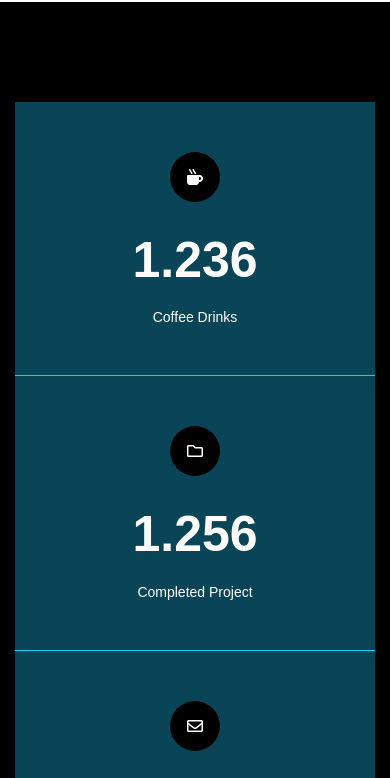
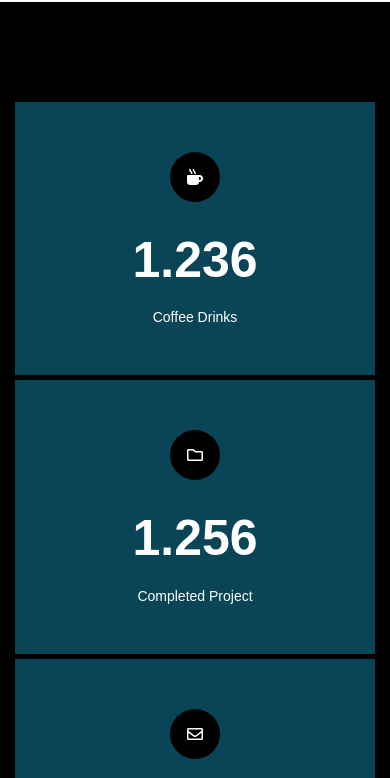
Before and after one commit to melbasha/temp-2-design, a plain HTML site: page index.html in a window 390 px wide. Shown: the part 7136-7914 px from the top of the page. Drawn offline with Linux system fonts and the light colour scheme.

Commit message:
add border betwen section

```diff
--- a/css/kasper.css
+++ b/css/kasper.css
@@ -653,7 +653,7 @@ header .form i{
 @media (max-width:767px) {
     .states .box{
         flex-basis: 100%;
-        border-bottom: 1px solid var(--main-color);
+        border-bottom: 5px solid black;
     }
 }
 
```
Also changed, not shown: index.html (+3 -0 lines).
